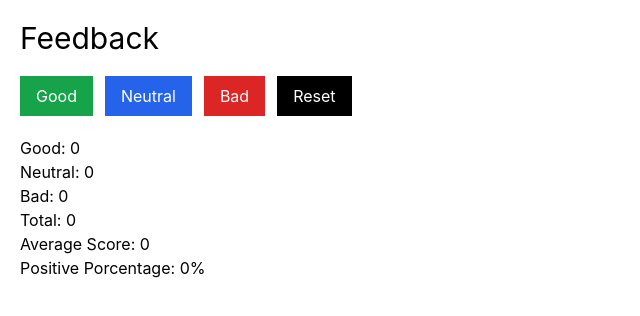
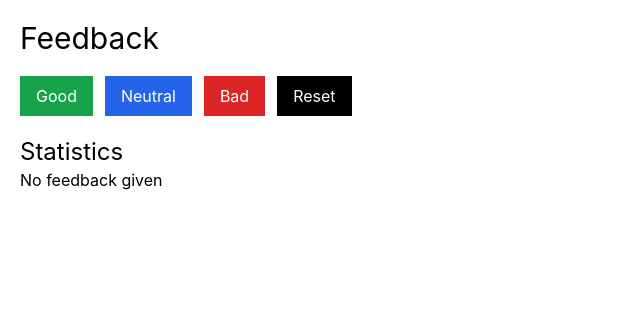
Before and after one commit to oelearning/fullstackopen-1c, a React (Vite) app in the folder 1c/: page /feedback in a window 1280 px wide. Shown: the top 316 px of the page, without its empty margins (0-640 px from the left). Built offline with nearby package versions, Linux system fonts and the light colour scheme.

Commit message:
create conditional render

```diff
--- a/1c/src/pages/FeedbackPage.jsx
+++ b/1c/src/pages/FeedbackPage.jsx
@@ -70,14 +70,18 @@ export const FeedbackPage = () => {
         />
       </div>
 
-      <Statistics
+      <h2 className='text-2xl'>Statistics</h2>
+      {review.total === 0
+        ? <p>No feedback given</p>
+        : <Statistics
             good={review.good}
             bad={review.bad}
             neutral={review.neutral}
             total={review.total}
             averageScore={averageScore}
             positivePorcentage={positivePorcentage}
-      />
+          />}
+
     </div>
   )
 }
```
Lines whose indentation alone changed are shown as unchanged.
